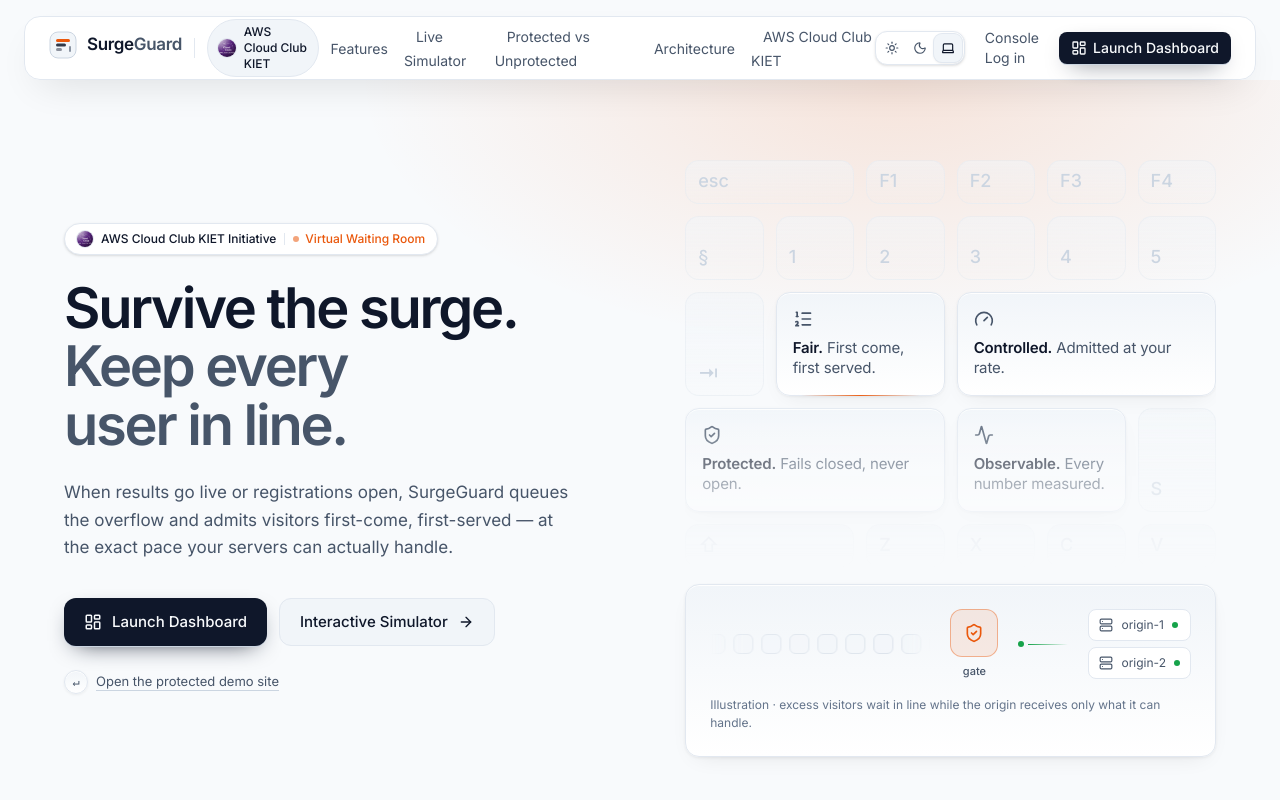
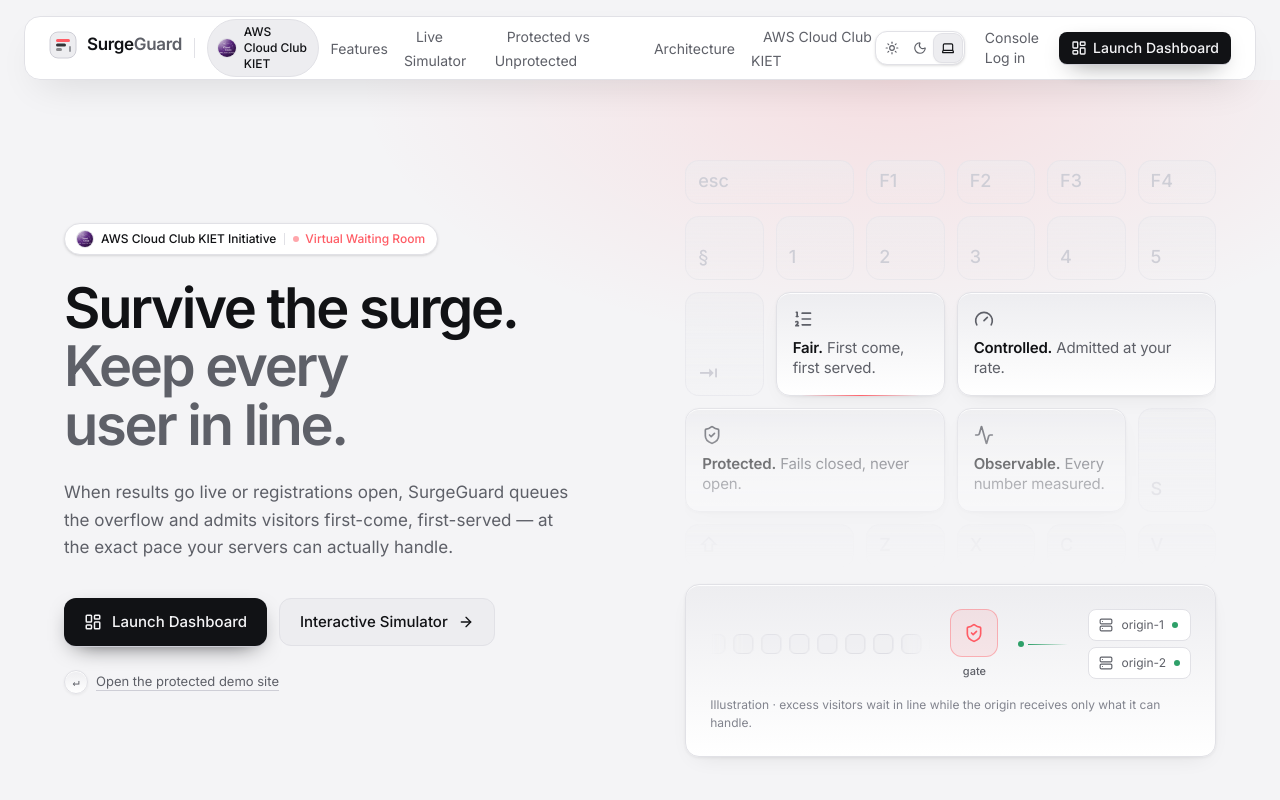
Before and after one commit to Ask99Ayush/SurgeGuard, a Next.js app in the folder frontend/: page / in a window 1280 px wide. Shown: the top 800 px of the page. Built offline with nearby package versions, Linux system fonts and the light colour scheme; no server answers.

Commit message:
style: refine SurgeGuard global UI theme

```diff
--- a/frontend/src/app/globals.css
+++ b/frontend/src/app/globals.css
@@ -6,19 +6,19 @@
  */
 :root,
 [data-theme="dark"] {
-  --background: #080d16;
-  --surface: #0f1724;
-  --surface-elevated: #162032;
-  --surface-hover: #1e293b;
-  --border: #232f3e;
-  --border-strong: #33445c;
-  --foreground: #f8fafc;
-  --muted: #94a3b8;
-  --subtle: #64748b;
-  --accent: #ff9900;
-  --success: #22c55e;
-  --warning: #f59e0b;
-  --danger: #ef4444;
+  --background: #08090b;
+  --surface: #101113;
+  --surface-elevated: #17181b;
+  --surface-hover: #1c1d21;
+  --border: #292a2e;
+  --border-strong: #3a3b41;
+  --foreground: #f5f5f6;
+  --muted: #a3a4aa;
+  --subtle: #8a8b91;
+  --accent: #ff5c65;
+  --success: #43c98b;
+  --warning: #f2b84b;
+  --danger: #ff626b;
 
   --radius-card: 16px;
   --radius-key: 14px;
@@ -32,17 +32,17 @@
 }
 
 [data-theme="light"] {
-  --background: #f8fafc;
+  --background: #f4f4f6;
   --surface: #ffffff;
-  --surface-elevated: #f1f5f9;
-  --surface-hover: #e2e8f0;
-  --border: #e2e8f0;
-  --border-strong: #cbd5e1;
-  --foreground: #0f172a;
-  --muted: #475569;
-  --subtle: #64748b;
-  --accent: #ea580c;
-  --success: #16a34a;
+  --surface-elevated: #ededf0;
+  --surface-hover: #e4e4e8;
+  --border: #e1e1e6;
+  --border-strong: #ceced6;
+  --foreground: #111215;
+  --muted: #5e6068;
+  --subtle: #82848e;
+  --accent: #ff5c65;
+  --success: #2ea069;
   --warning: #d97706;
   --danger: #dc2626;
 
@@ -59,17 +59,17 @@
 
 @media (prefers-color-scheme: light) {
   :root:not([data-theme="dark"]):not([data-theme="light"]) {
-    --background: #f8fafc;
+    --background: #f4f4f6;
     --surface: #ffffff;
-    --surface-elevated: #f1f5f9;
-    --surface-hover: #e2e8f0;
-    --border: #e2e8f0;
-    --border-strong: #cbd5e1;
-    --foreground: #0f172a;
-    --muted: #475569;
-    --subtle: #64748b;
-    --accent: #ea580c;
-    --success: #16a34a;
+    --surface-elevated: #ededf0;
+    --surface-hover: #e4e4e8;
+    --border: #e1e1e6;
+    --border-strong: #ceced6;
+    --foreground: #111215;
+    --muted: #5e6068;
+    --subtle: #82848e;
+    --accent: #ff5c65;
+    --success: #2ea069;
     --warning: #d97706;
     --danger: #dc2626;
 
```
